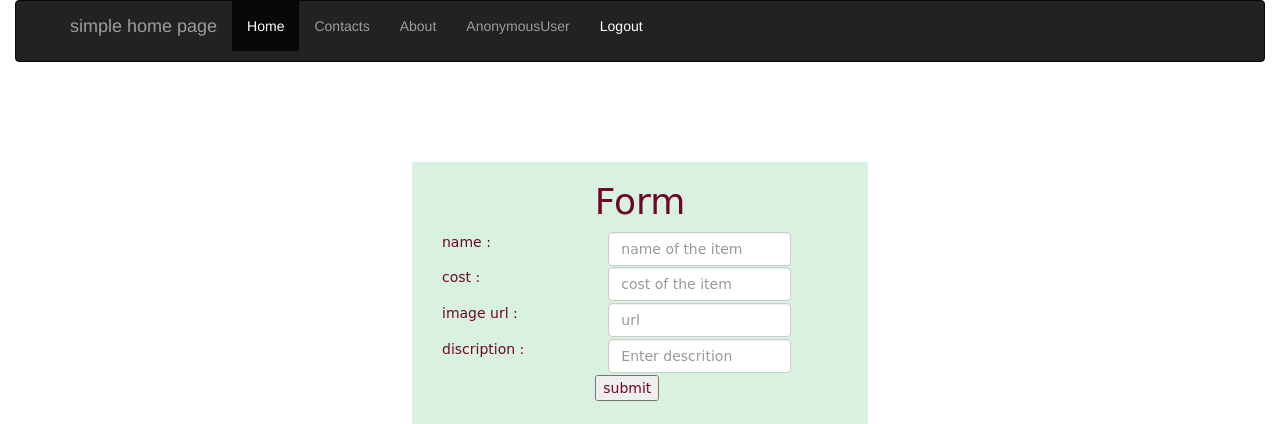
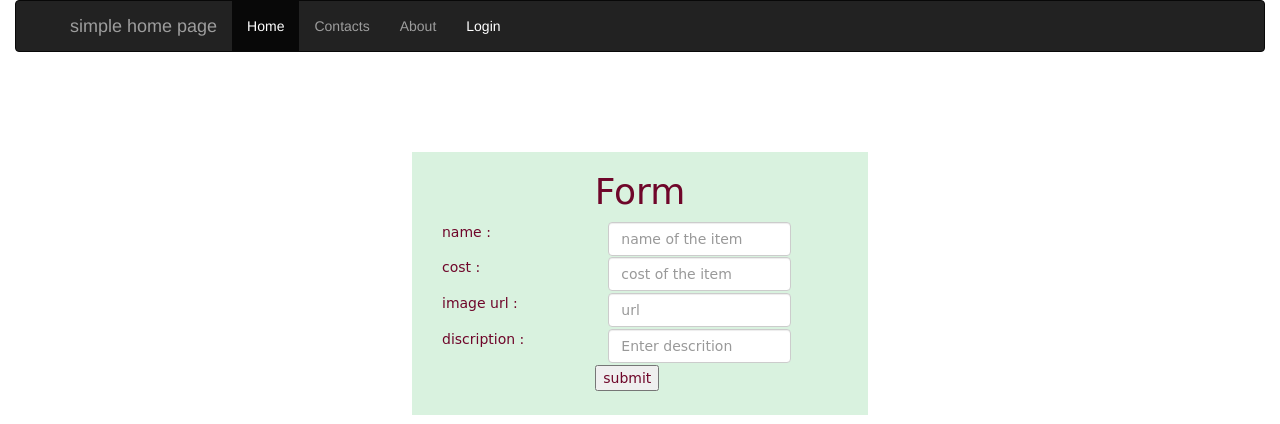
Before and after one commit to GirishaDevara/ecart, a Django app: page /create in a window 1280 px wide. Shown: the top 424 px of the page. Run offline with Django 3.2, Linux system fonts and the light colour scheme; some libraries are stand-ins or nearby versions.

Commit message:
handling navbar for login and logout

```diff
--- a/templates/navbar.html
+++ b/templates/navbar.html
@@ -9,11 +9,15 @@
       <li><a href="about">About</a></li>
       <br>
     </ul>
+    {% if user.is_authenticated %}
     <span class="navbar-text">
       <p>{{request.user}}</p>
     </span>
+    <span class="navbar-text"><a style="color:white;" href="{% url 'logout' %}">Logout</a></span>
+    {% else %}
     <span class="navbar-text">
-      <a style="color:white;" href="{% url 'logout' %}">Logout</a>
+      <a style="color:white;" href="{% url 'loginpage' %}">Login</a>
     </span>
+    {% endif %}
   </div>
 </nav>
```
Also changed, not shown: db.sqlite3.
